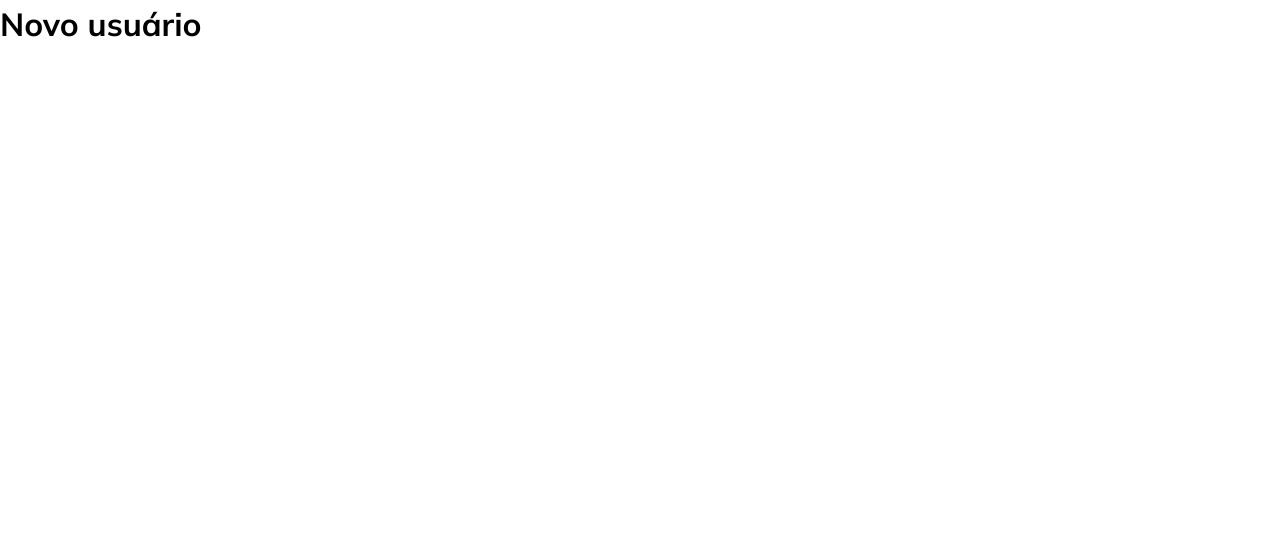
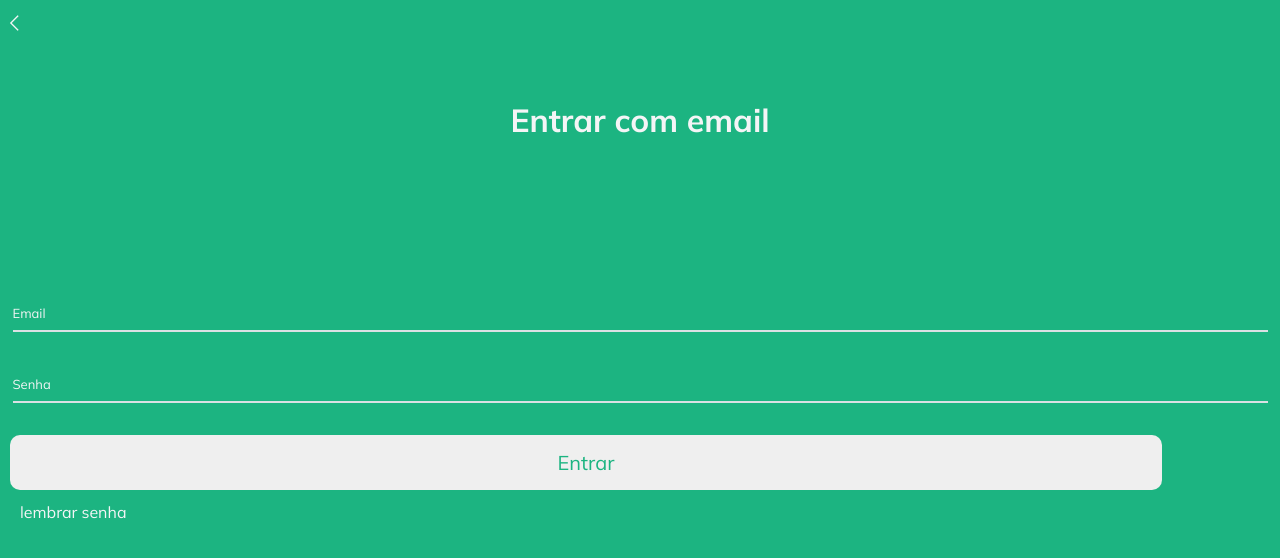
Before and after one commit to HemersonChaves/front-end_academia, a React (Vite) app: page /login in a window 1280 px wide. Shown: the top 558 px of the page. Built offline with nearby package versions, Linux system fonts and the light colour scheme.

Commit message:
refactor(Login): cria formulário para login

```diff
--- a/src/presentation/Page/Login/index.tsx
+++ b/src/presentation/Page/Login/index.tsx
@@ -1,7 +1,35 @@
+import { Link } from 'react-router-dom';
+import Header from '../../Components/Header';
+import Nav from '../../Components/Nav';
+import style from './styles.module.css';
+
 function Login() {
   return (
-    <div data-testid="login">
-      <h1>Novo usuário</h1>
+    <div data-testid="login" className={style.container}>
+      <Nav path="/" />
+      <Header title="Entrar com email" />
+      <main className={style.main_login}>
+        <div className={style.form_control}>
+          <div className={style.form_group}>
+            <input type="input" className={style.form__field} placeholder="Email" name="email" id="email" required />
+            <label htmlFor="email" className={style.form__label}>Email</label>
+          </div>
+          <div className={style.form_group}>
+            <input type="password" className={style.form__field} placeholder="Senha" name="senha" id="senha" required />
+            <label htmlFor="senha" className={style.form__label}>Senha</label>
+          </div>
+          <div className={style.form_button}>
+            <button type="submit" className={style.btn}>Entrar</button>
+          </div>
+          <div>
+            <Link to="lembrarsenha" className={style.btn_link} type="button">
+              lembrar
+              {' '}
+              <span> senha </span>
+            </Link>
+          </div>
+        </div>
+      </main>
     </div>
 
   );
--- /dev/null
+++ b/src/presentation/Page/Login/styles.module.css
@@ -0,0 +1,99 @@
+.container {
+  min-height: 100%;
+  color: var(--light-gray);
+  background: var(--green-500);
+  padding-top: 1rem;
+}
+
+
+.main_login {
+  margin: 10rem auto;
+  width: 100%;
+}
+
+.form_group {
+  margin-bottom: 1rem;
+  position: relative;
+  padding: 1.25rem;
+}
+/* ================================================================= */
+
+.form__field {
+  font-family: inherit;
+  width: 100%;
+  border: 0;
+  border-bottom: 2px solid var(--soft-gray);
+  outline: 0;
+  font-size: 1.3rem;
+  color: var(--light-gray);
+  padding: 7px 0;
+  background: transparent;
+  transition: border-color 0.2s;
+}
+.form__field::placeholder {
+  color: transparent;
+}
+.form__field:placeholder-shown ~ .form__label {
+  font-size: 1.3rem;
+  cursor: text;
+  top: 20px;
+}
+
+.form__label {
+  position: absolute;
+  top: 0;
+  display: block;
+  transition: 0.2s;
+  font-size: 1rem;
+  color: var(--light-gray);
+}
+
+.form__field:focus {
+  padding-bottom: 6px;
+  border-width: 2px;
+  border-image: var(--soft-gray);
+  border-image-slice: 1;
+}
+.form__field:focus ~ .form__label {
+  position: absolute;
+  top: 0;
+  display: block;
+  transition: 0.2s;
+  font-size: 1rem;
+  color: var(--soft-gray);
+}
+
+/* reset input */
+.form__field:required, .form__field:invalid {
+  box-shadow: none;
+}
+
+
+
+/*   ------------------ */
+
+
+
+.btn {
+  width: 90%;
+  padding: 1.25rem;
+  border-radius: 1rem;
+  margin: 1rem;
+  font-size: 2rem;
+  font-weight: 500;
+  color: var(--green-500);
+}
+
+.btn:hover {
+  background: var(--soft-gray);
+}
+.btn_link{
+  margin: 0 2rem;
+}
+
+.btn_link:hover {
+  color: var(--soft-gray);
+}
+.btn_link span {
+  color: var(--light-gray);
+}
```
